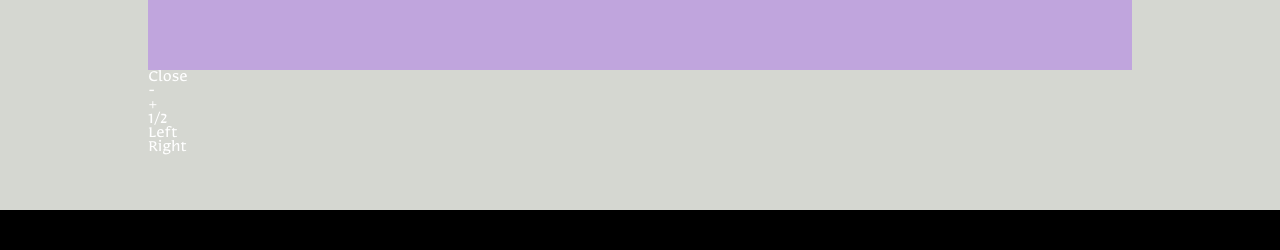
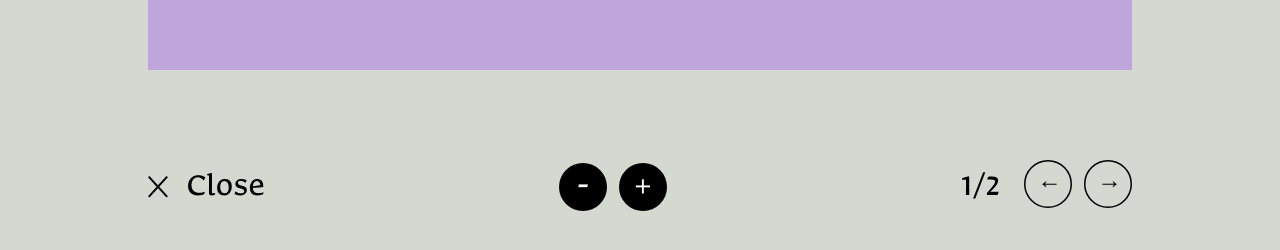
Before and after one commit to parthsavaliya1/Beta-FE, a React (Create React App) app: page /s07 in a window 1280 px wide. Shown: the part 576-826 px from the top of the page. Before the commit the page ends 800 px from the top, so only its background shows below. Built offline with nearby package versions, Linux system fonts and the light colour scheme.

Commit message:
Design bottom bar

```diff
--- a/src/components/S07Screen/S07Screen.js
+++ b/src/components/S07Screen/S07Screen.js
@@ -5,7 +5,7 @@ import './s7.css'
 const S07Screen = () => {
   const handleZoomIn = () => {
     const element = document.getElementsByClassName('img-s07')
-    element[0].style.transform = 'scale(1.5)'
+    element[0].style.transform = 'scale(1.2)'
     console.log(element)
   }
 
@@ -30,22 +30,166 @@ const S07Screen = () => {
                 </div>
               </div>
               <div className="text-center img-07-block">
-                <img className="img-responsive" src="/Images/big-img.png" />
+                <img
+                  className="img-responsive img-s07"
+                  src="/Images/big-img.png"
+                />
               </div>
-              <div>
-                <div className="text-white">Close</div>
-                <div>
+              <div className="back d-flex footer-leg s07-footer">
+                <div className="align-item-center d-flex">
+                  <svg
+                    className="mr-18"
+                    xmlns="http://www.w3.org/2000/svg"
+                    width="19.931"
+                    height="21.497"
+                    viewBox="0 0 19.931 21.497"
+                  >
+                    <g
+                      id="Group_320"
+                      data-name="Group 320"
+                      transform="translate(-61.763 -1815.36)"
+                    >
+                      <line
+                        id="Line_3"
+                        data-name="Line 3"
+                        x2="18.456"
+                        y2="20.146"
+                        transform="translate(62.5 1816.035)"
+                        fill="none"
+                        stroke="#000"
+                        stroke-width="2"
+                      />
+                      <line
+                        id="Line_4"
+                        data-name="Line 4"
+                        x1="18.456"
+                        y2="20.146"
+                        transform="translate(62.5 1816.035)"
+                        fill="none"
+                        stroke="#000"
+                        stroke-width="2"
+                      />
+                    </g>
+                  </svg>
+                  Close
+                </div>
+                <div className="d-flex align-item-center plus-min">
                   <div className="text-white" onClick={() => handleZoomOut()}>
-                    -
+                    <span> - </span>
                   </div>
                   <div className="text-white" onClick={() => handleZoomIn()}>
-                    +
+                    <span> + </span>
                   </div>
                 </div>
-                <div>
-                  <div className="text-white">1/2</div>
-                  <div className="text-white">Left</div>
-                  <div className="text-white">Right</div>
+                <div className="d-flex align-item-center">
+                  <div className="mr-24">1/2</div>
+                  <div className="text-white">
+                    <svg
+                      width="48"
+                      height="48"
+                      viewBox="0 0 48 48"
+                      className="mr-12"
+                    >
+                      <defs>
+                        <clipPath id="clip-path">
+                          <path
+                            id="Path_47"
+                            data-name="Path 47"
+                            d="M0,0H48V-48H0Z"
+                            fill="none"
+                          />
+                        </clipPath>
+                      </defs>
+                      <g
+                        id="Group_255"
+                        data-name="Group 255"
+                        transform="translate(0 48)"
+                      >
+                        <g
+                          id="Group_169"
+                          data-name="Group 169"
+                          clip-path="url(#clip-path)"
+                        >
+                          <g
+                            id="Group_168"
+                            data-name="Group 168"
+                            transform="translate(24 -0.75)"
+                          >
+                            <path
+                              id="Path_46"
+                              data-name="Path 46"
+                              d="M0,0A23.276,23.276,0,0,0,23.25-23.25,23.276,23.276,0,0,0,0-46.5,23.276,23.276,0,0,0-23.25-23.25,23.276,23.276,0,0,0,0,0Z"
+                              fill="none"
+                              stroke="#000"
+                              stroke-width="1.5"
+                            />
+                          </g>
+                        </g>
+                        <text
+                          id="_"
+                          data-name="←"
+                          transform="translate(13.5 -19.98)"
+                          font-size="24"
+                          font-family="Masada"
+                        >
+                          <tspan x="0" y="0">
+                            ←
+                          </tspan>
+                        </text>
+                      </g>
+                    </svg>
+                  </div>
+                  <div className="text-white">
+                    <svg width="48" height="48" viewBox="0 0 48 48">
+                      <defs>
+                        <clipPath id="clip-path">
+                          <path
+                            id="Path_47"
+                            data-name="Path 47"
+                            d="M0,0H48V-48H0Z"
+                            fill="none"
+                          />
+                        </clipPath>
+                      </defs>
+                      <g
+                        id="Group_256"
+                        data-name="Group 256"
+                        transform="translate(0 48)"
+                      >
+                        <g
+                          id="Group_169"
+                          data-name="Group 169"
+                          clip-path="url(#clip-path)"
+                        >
+                          <g
+                            id="Group_168"
+                            data-name="Group 168"
+                            transform="translate(24 -0.75)"
+                          >
+                            <path
+                              id="Path_46"
+                              data-name="Path 46"
+                              d="M0,0A23.276,23.276,0,0,0,23.25-23.25,23.276,23.276,0,0,0,0-46.5,23.276,23.276,0,0,0-23.25-23.25,23.276,23.276,0,0,0,0,0Z"
+                              fill="none"
+                              stroke="#000"
+                              stroke-width="1.5"
+                            />
+                          </g>
+                        </g>
+                        <text
+                          id="_"
+                          data-name="→"
+                          transform="translate(13.5 -19.98)"
+                          font-size="24"
+                          font-family="Masada"
+                        >
+                          <tspan x="0" y="0">
+                            →
+                          </tspan>
+                        </text>
+                      </g>
+                    </svg>
+                  </div>
                 </div>
               </div>
             </div>
--- a/src/components/S07Screen/s7.css
+++ b/src/components/S07Screen/s7.css
@@ -3,9 +3,27 @@
     padding: 100px 0;
 }
 
+.plus-min span{
+ height: 48px;
+ width: 48px;
+ display: flex;
+ align-items: center;
+ justify-content: center;
+ border-radius: 50%;
+ color: #ffffff;
+ background: #000000;
+ margin: 0 6px;
+ cursor: pointer;
+}
+
+.s07-footer{color: #000000 !important;}
+.align-item-center{align-items: center;}
 .font-size-18{
     font-family: MasadaBook;
 }
+.mr-12{margin-right: 12px;}
+.mr-18{margin-right: 18px;}
+.mr-24{margin-right: 24px;}
 .mb-7{margin-bottom: 7px !important;}
 .footer-leg p, .footer-leg a{
     font-family: MasadaBook;
```
